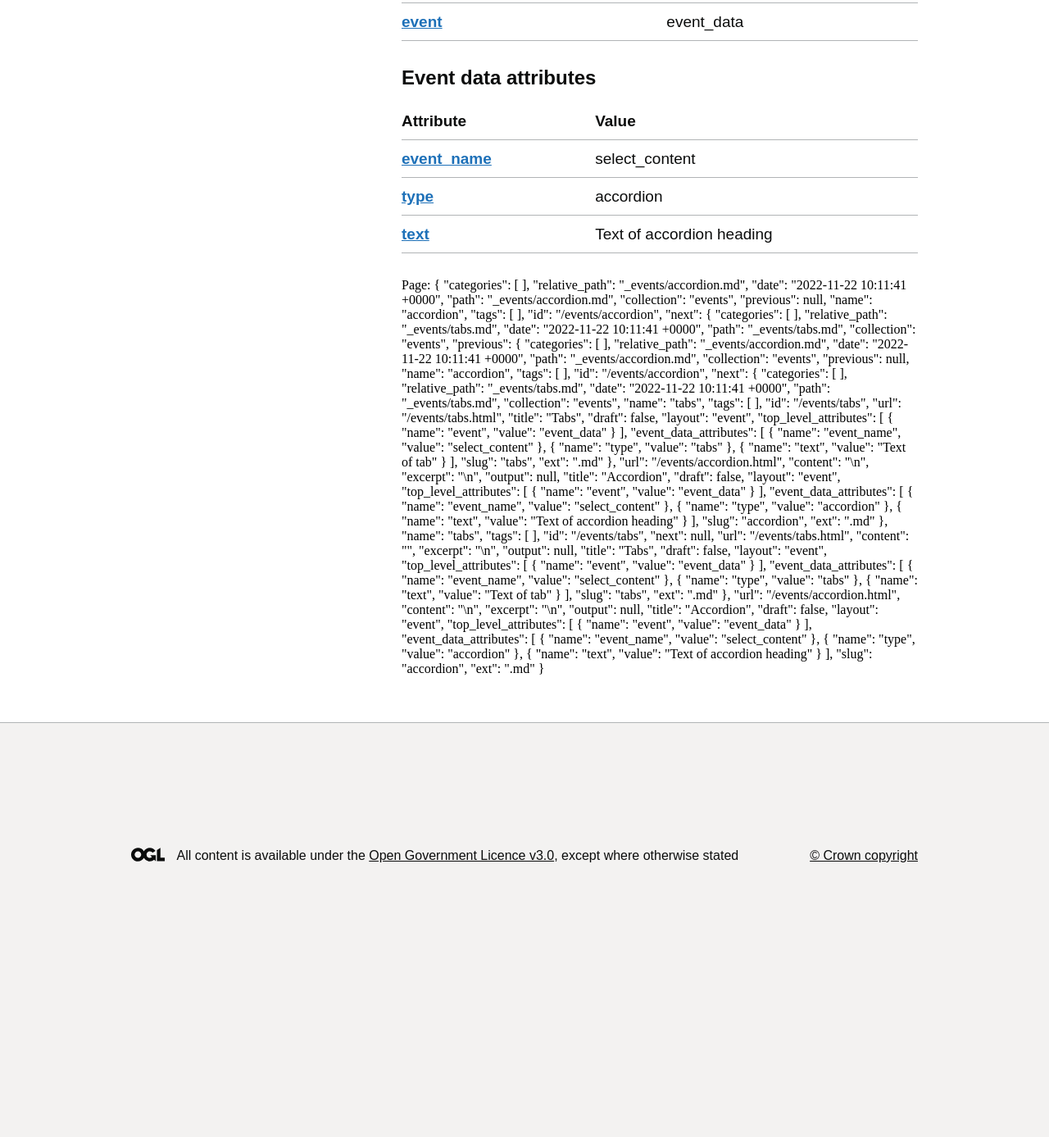
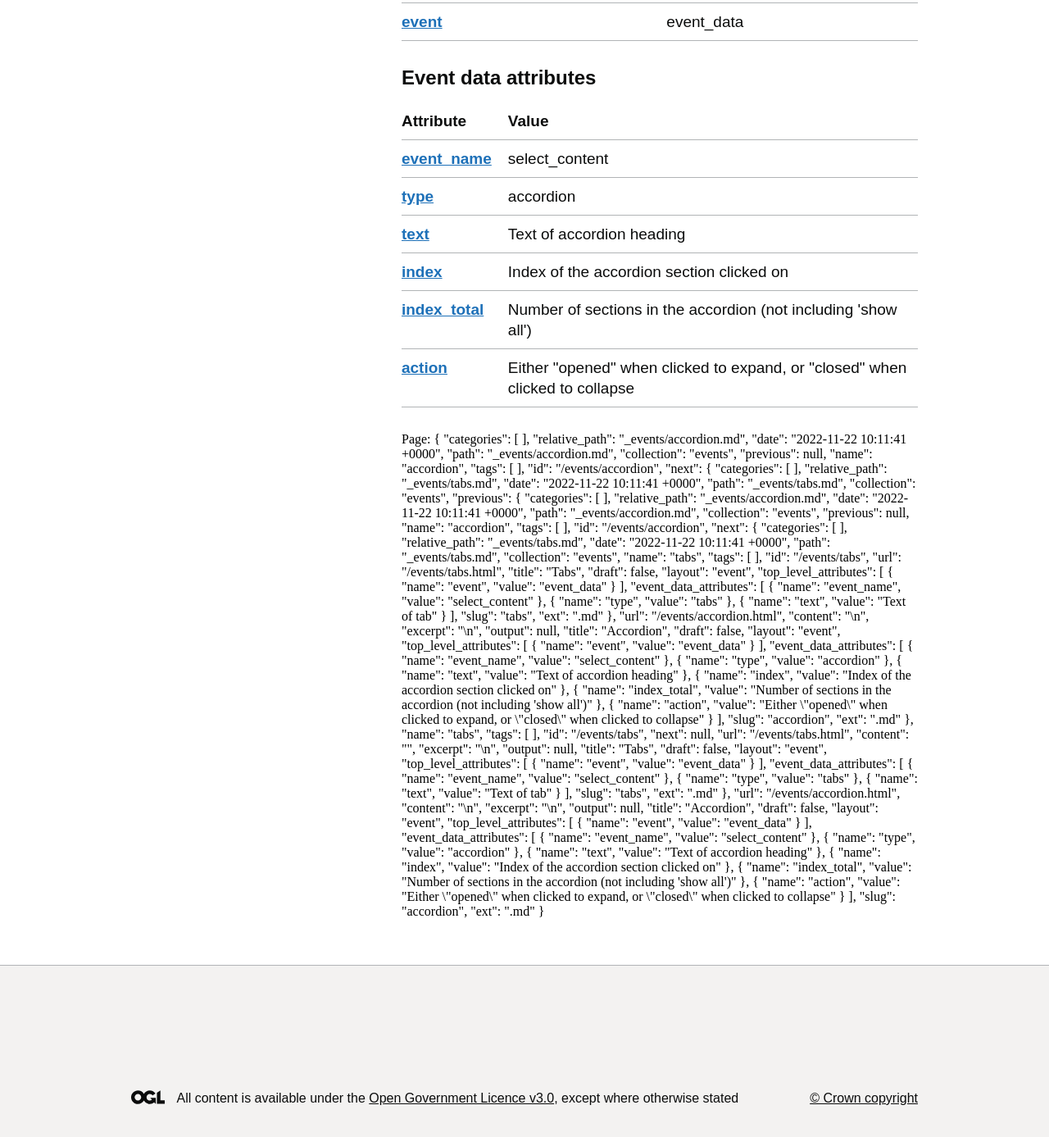
Before and after one commit to alphagov/govuk-google-analytics, a Jekyll site: the page built from docs/_events/accordion.md, in a window 1280 px wide and 1400 px high, scrolled down 287 px. Shown: the top 1387 px of the window at 82% size. Built offline with Jekyll 4.4.1, drawn with Linux system fonts in a browser that asks for light colours; before the commit the page ends 1391 px from its top, so only the background shows below that.

Commit message:
Accordion event
- adds attributes for the accordion tracking
- add relevant attributes to accordion event

```diff
--- /dev/null
+++ b/docs/_attributes/action.md
@@ -0,0 +1,6 @@
+---
+name: action
+required: no
+type: string
+description: Shows the kind of thing the user has done.
+---
--- /dev/null
+++ b/docs/_attributes/index.md
@@ -0,0 +1,6 @@
+---
+name: index
+required: no
+type: string (1-indexed number)
+description: Contains the index of a thing being clicked on, for example the nth accordion section, or the nth link in a list.
+---
--- /dev/null
+++ b/docs/_attributes/index_total.md
@@ -0,0 +1,6 @@
+---
+name: index_total
+required: no
+type: string (number)
+description: Relates to index by showing the total number of things e.g. tabs or accordion sections.
+---
--- a/docs/_attributes/text.md
+++ b/docs/_attributes/text.md
@@ -2,5 +2,5 @@
 name: text
 required: no
 type: string
-description: No description
+description: The text of the thing being tracked, for example the text of a link, button or tab. This can either be passed from a data attribute in the markup or generated automatically for elements where the text changes, for example the ‘Show all sections’ link in an accordion, which can also read ‘Hide all sections’.
 ---
--- a/docs/_attributes/type.md
+++ b/docs/_attributes/type.md
@@ -2,5 +2,5 @@
 name: type
 required: no
 type: string
-description: No description
+description: Relates to the top level attribute of event_name but contains a value that we have defined.
 ---
--- a/docs/_events/accordion.md
+++ b/docs/_events/accordion.md
@@ -10,4 +10,10 @@ event_data_attributes:
     value: accordion
   - name: text
     value: Text of accordion heading
+  - name: index
+    value: Index of the accordion section clicked on
+  - name: index_total
+    value: Number of sections in the accordion (not including 'show all')
+  - name: action
+    value: Either "opened" when clicked to expand, or "closed" when clicked to collapse
 ---
```
Also changed, not shown: docs/_attributes/event.md (+1 -1 lines), docs/_attributes/external.md (added, +6 -0 lines), docs/_attributes/section.md (added, +6 -0 lines), docs/_attributes/url.md (added, +6 -0 lines).
